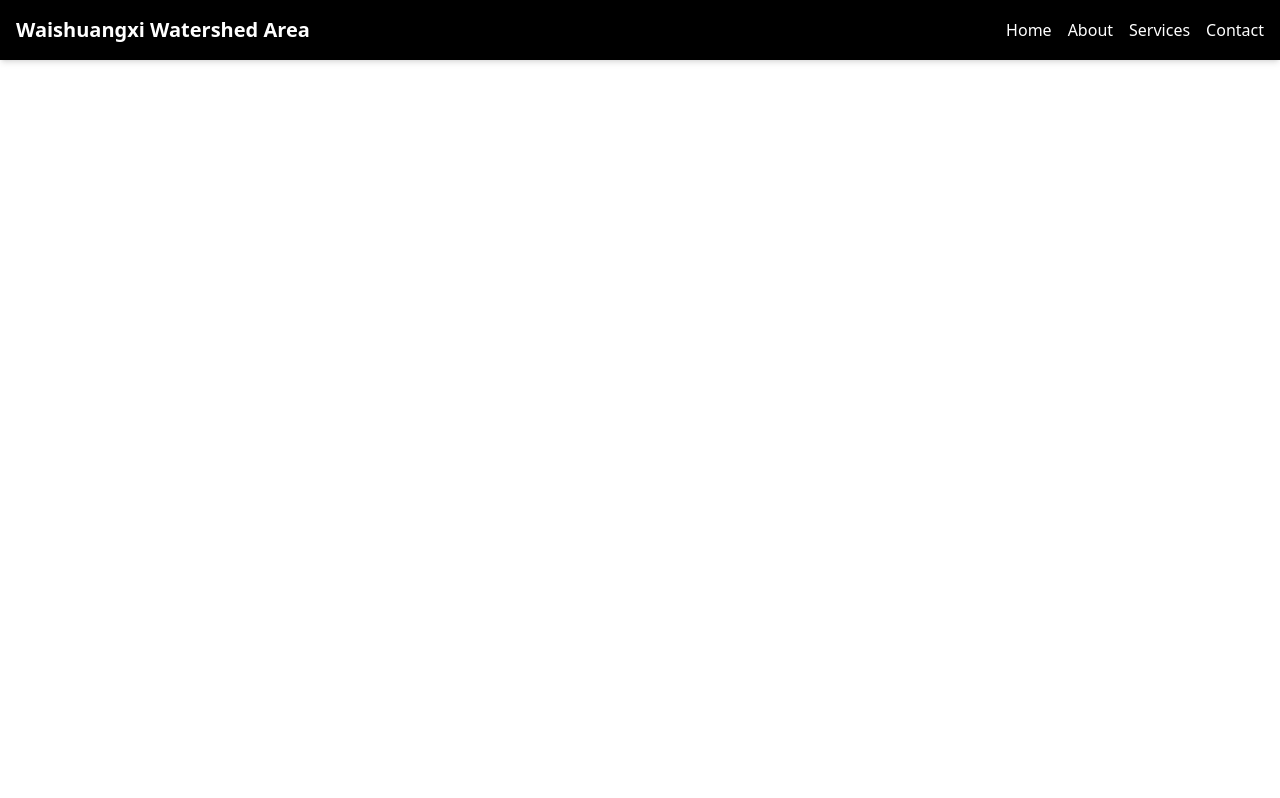
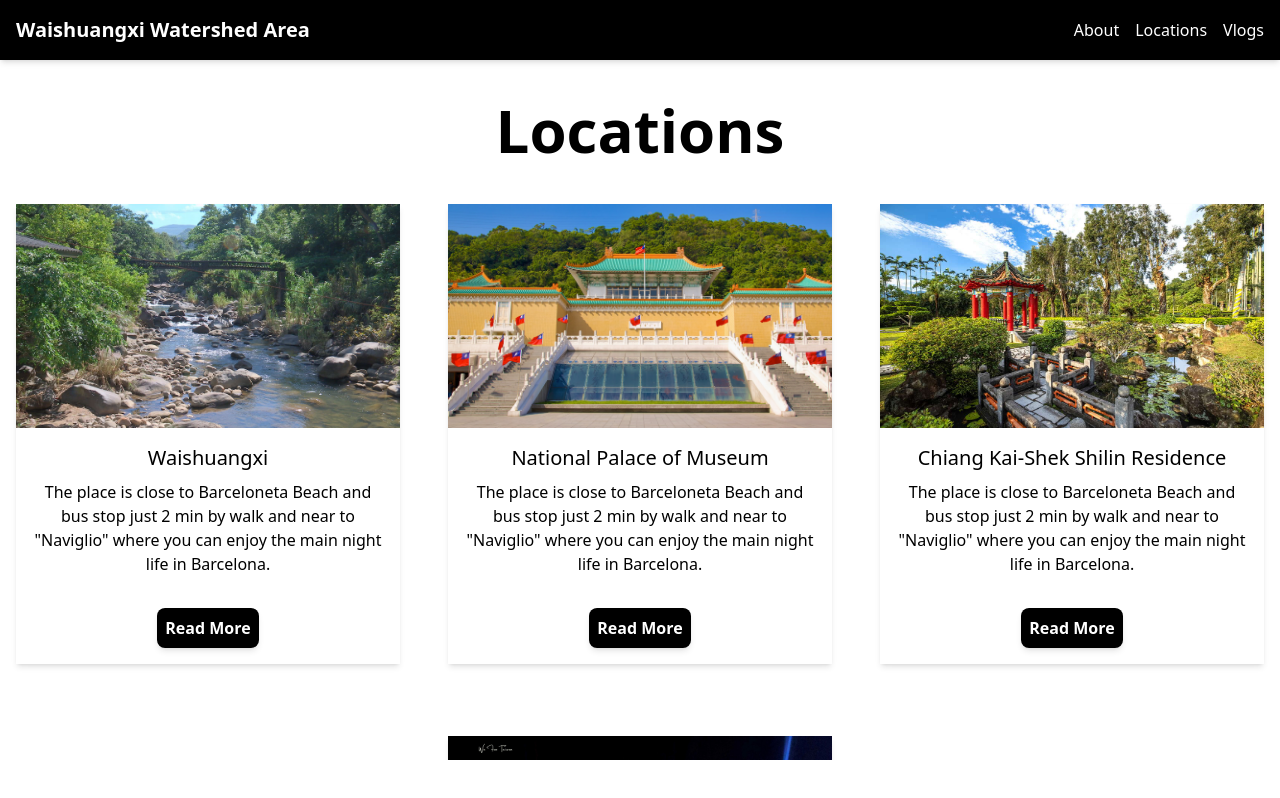
Before and after one commit to COLINNGUYEN5/soochow, a React (Vite) app: page /location in a window 1280 px wide. Built offline with nearby package versions, Linux system fonts and the light colour scheme.

Commit message:
Worked on location page and a lot of other minor stuff

```diff
--- a/src/App.tsx
+++ b/src/App.tsx
@@ -1,19 +1,31 @@
 import { Routes, Route } from "react-router-dom";
 import Home from "./pages/Home";
 import About from "./pages/About";
+import Location from "./pages/Location";
 import Navbar from "./components/NavBar.tsx";
+import Waishuangxi from "./pages/Sites/Waishuangxi.tsx";
+import National from "./pages/Sites/National.tsx";
+import Chiang from "./pages/Sites/Chiang.tsx";
+import Vlogs from "./pages/Vlogs.tsx";
+import Shilin from "./pages/Sites/Shilin.tsx";
 
 function App() {
-
     return (
-    <>
+        <div className="overflow-hidden flex flex-col h-screen">
             <Navbar />
                 <Routes>
                     <Route path="/" element={<Home />} />
                     <Route path="/about" element={<About />} />
+                    <Route path="/location" element={<Location />} />
+                    <Route path="/vlogs" element={<Vlogs />} />
+                    <Route path="/sites/waishuangxi" element={<Waishuangxi />} />
+                    <Route path="/sites/national" element={<National />} />
+                    <Route path="/sites/chiang" element={<Chiang />} />
+                    <Route path="/sites/shilin" element={<Shilin />} />
                 </Routes>
-    </>
-  )
+        </div>
+    );
 }
 
+
 export default App
--- a/src/components/Carousel.tsx
+++ b/src/components/Carousel.tsx
@@ -4,6 +4,7 @@ import "swiper/css/navigation";
 import "swiper/css/pagination";
 import { Navigation, Pagination, Autoplay } from "swiper/modules";
 import { Typography } from "@material-tailwind/react";
+import {Link} from "react-router-dom";
 
 export function CarouselWithContent() {
     return (
@@ -13,26 +14,29 @@ export function CarouselWithContent() {
             pagination={{ clickable: true }}
             autoplay={{ delay: 3000 }}
             loop={true}
-            className="w-full h-[500px]"
+            className="w-full h-full"
         >
             {/* Slide 1 */}
             <SwiperSlide>
+                <Link to={"/sites/waishuangxi"}>
                     <div className="relative h-full w-full">
                         <img
                             src="/waishuangxi.jpg"
                             alt="image 1"
                             className="h-full w-full object-cover"
                         />
-                    <div className="absolute inset-0 grid h-full w-full place-items-center bg-black/75">
+                        <div className="absolute inset-0 grid place-items-center bg-black/75">
                             <Typography variant="h1" color="white" className="text-3xl md:text-4xl lg:text-5xl">
                                 Waishuangxi
                             </Typography>
                         </div>
                     </div>
+                </Link>
             </SwiperSlide>
 
             {/* Slide 2 */}
             <SwiperSlide>
+                <Link to={"sites/national"}>
                     <div className="relative h-full w-full">
                         <img
                             src="/national.jpg"
@@ -45,10 +49,12 @@ export function CarouselWithContent() {
                             </Typography>
                         </div>
                     </div>
+                </Link>
             </SwiperSlide>
 
             {/* Slide 3 */}
             <SwiperSlide>
+                <Link to={"sites/chiang"}>
                     <div className="relative h-full w-full">
                         <img
                             src="/chiang.jpg"
@@ -61,7 +67,27 @@ export function CarouselWithContent() {
                             </Typography>
                         </div>
                     </div>
+                </Link>
             </SwiperSlide>
+
+            {/* Slide 4 */}
+            <SwiperSlide>
+                <Link to={"sites/shilin"}>
+                    <div className="relative h-full w-full">
+                        <img
+                            src="/shilin.jpg"
+                            alt="image 4"
+                            className="h-full w-full object-cover"
+                        />
+                        <div className="absolute inset-0 grid h-full w-full place-items-center bg-black/75">
+                            <Typography variant="h1" color="white" className="text-3xl md:text-4xl lg:text-5xl">
+                                Shilin Night Markets
+                            </Typography>
+                        </div>
+                    </div>
+                </Link>
+            </SwiperSlide>
+
         </Swiper>
     );
 }
--- /dev/null
+++ b/src/components/LocationCards.tsx
@@ -0,0 +1,121 @@
+import {
+    Card,
+    CardHeader,
+    CardBody,
+    CardFooter,
+    Typography,
+    Button,
+} from "@material-tailwind/react";
+import {Link} from "react-router-dom";
+
+export function CardDefault() {
+    return (
+        <div className="overflow-auto flex flex-col text-center my-10">
+            <label className="text-6xl font-bold">Locations</label>
+            <div className="flex flex-wrap justify-center gap-12 my-5">
+            <Card className="mt-6 w-96">
+                <CardHeader color="blue-gray" className="relative h-56">
+                    <img
+                        src="/waishuangxi.jpg"
+                        alt="card-image"
+                        className="w-full h-full object-cover"
+                    />
+                </CardHeader>
+                <CardBody className="p-4">
+                    <Typography variant="h5" color="blue-gray" className="mb-2">
+                        Waishuangxi
+                    </Typography>
+                    <Typography>
+                        The place is close to Barceloneta Beach and bus stop just 2 min by
+                        walk and near to &quot;Naviglio&quot; where you can enjoy the main
+                        night life in Barcelona.
+                    </Typography>
+                </CardBody>
+                <CardFooter className="p-4">
+                    <Link to={"/sites/waishuangxi"}>
+                        <Button className="bg-black p-2 rounded-lg">Read More</Button>
+                    </Link>
+                </CardFooter>
+            </Card>
+
+            <Card className="mt-6 w-96">
+                <CardHeader color="blue-gray" className="relative h-56">
+                    <img
+                        src="/national.jpg"
+                        alt="card-image"
+                        className="w-full h-full object-cover"
+                    />
+                </CardHeader>
+                <CardBody className="p-4">
+                    <Typography variant="h5" color="blue-gray" className="mb-2">
+                        National Palace of Museum
+                    </Typography>
+                    <Typography>
+                        The place is close to Barceloneta Beach and bus stop just 2 min by
+                        walk and near to &quot;Naviglio&quot; where you can enjoy the main
+                        night life in Barcelona.
+                    </Typography>
+                </CardBody>
+                <CardFooter className="p-4">
+                    <Link to={"/sites/national"}>
+                        <Button className="bg-black p-2 rounded-lg">Read More</Button>
+                    </Link>
+                </CardFooter>
+            </Card>
+
+            <Card className="mt-6 w-96">
+                <CardHeader color="blue-gray" className="relative h-56">
+                    <img
+                        src="/chiang.jpg"
+                        alt="card-image"
+                        className={"w-full h-full object-cover"}
+                    />
+                </CardHeader>
+                <CardBody className="p-4">
+                    <Typography variant="h5" color="blue-gray" className="mb-2">
+                        Chiang Kai-Shek Shilin Residence
+                    </Typography>
+                    <Typography>
+                        The place is close to Barceloneta Beach and bus stop just 2 min by
+                        walk and near to &quot;Naviglio&quot; where you can enjoy the main
+                        night life in Barcelona.
+                    </Typography>
+                </CardBody>
+                <CardFooter className="p-4">
+                    <Link to={"/sites/chiang"}>
+                        <Button className="bg-black p-2 rounded-lg">Read More</Button>
+                    </Link>
+                </CardFooter>
+            </Card>
+
+                <Card className="mt-6 w-96">
+                    <CardHeader color="blue-gray" className="relative h-56">
+                        <img
+                            src="/shilin.jpg"
+                            alt="card-image"
+                            className={"w-full h-full object-cover"}
+                        />
+                    </CardHeader>
+                    <CardBody className="p-4">
+                        <Typography variant="h5" color="blue-gray" className="mb-2">
+                            Shilin Night Markets
+                        </Typography>
+                        <Typography>
+                            The place is close to Barceloneta Beach and bus stop just 2 min by
+                            walk and near to &quot;Naviglio&quot; where you can enjoy the main
+                            night life in Barcelona.
+                        </Typography>
+                    </CardBody>
+                    <CardFooter className="p-4">
+                        <Link to={"/sites/shilin"}>
+                            <Button className="bg-black p-2 rounded-lg">Read More</Button>
+                        </Link>
+                    </CardFooter>
+                </Card>
+
+
+
+            </div>
+        </div>
+    );
+}
--- a/src/components/NavBar.tsx
+++ b/src/components/NavBar.tsx
@@ -13,24 +13,19 @@ const Navbar: React.FC = () => {
                 {/* Desktop Menu */}
                 <ul className="hidden md:flex gap-4">
                     <li>
-                        <Link to="/" className="hover:text-gray-300">
-                            Home
-                        </Link>
-                    </li>
-                    <li>
                         <Link to="/about" className="hover:text-gray-300">
                             About
                         </Link>
                     </li>
                     <li>
-                        <a href="#services" className="hover:text-gray-300">
-                            Services
-                        </a>
+                        <Link to="/location" className="hover:text-gray-300">
+                            Locations
+                        </Link>
                     </li>
                     <li>
-                        <a href="#contact" className="hover:text-gray-300">
-                            Contact
-                        </a>
+                        <Link to="/vlogs" className="hover:text-gray-300">
+                            Vlogs
+                        </Link>
                     </li>
                 </ul>
                 {/* Mobile Menu Button */}
@@ -57,26 +52,21 @@ const Navbar: React.FC = () => {
             </div>
             {/* Mobile Menu */}
             {isMenuOpen && (
-                <ul className="md:hidden flex flex-col gap-2 mt-2 bg-blue-700 p-4 rounded shadow-md">
-                    <li>
-                        <Link to="/" className="block hover:text-gray-300">
-                            Home
-                        </Link>
-                    </li>
+                <ul className="md:hidden flex flex-col gap-2 mt-2 bg-black p-4 rounded shadow-md">
                     <li>
                         <Link to="/about" className="block hover:text-gray-300">
                             About
                         </Link>
                     </li>
                     <li>
-                        <a href="#services" className="block hover:text-gray-300">
-                            Services
-                        </a>
+                        <Link to="/location" className="block hover:text-gray-300">
+                            Location
+                        </Link>
                     </li>
                     <li>
-                        <a href="#contact" className="block hover:text-gray-300">
-                            Contact
-                        </a>
+                        <Link to="/vlogs" className="hover:text-gray-300">
+                            Vlogs
+                        </Link>
                     </li>
                 </ul>
             )}
--- a/src/pages/About.tsx
+++ b/src/pages/About.tsx
@@ -4,7 +4,7 @@ import {SponsorCard} from "../components/SponsorCard.tsx";
 
 export default function About() {
     return (
-        <div className="flex flex-col text-center my-10 gap-y-10">
+        <div className="flex flex-col text-center my-10 gap-y-10 overflow-auto">
 
             <label className="text-6xl font-bold">Meet the Team!</label>
             <TeamCard/>
@@ -21,7 +21,7 @@ export default function About() {
 
             <label className="text-6xl font-bold">Advisors</label>
             <AdvisorCard/>
-            <div className="flex justify-center container mx-auto pt-10 px-10 pb-10 border-b-1 border-gray-200">
+            <div className="flex justify-center container mx-auto px-10 pb-10 border-b-1 border-gray-200">
                 <p className="text-xl text-gray-800">
                     The team would like to extend our deepest gratitude to our advisors, Dr. Grant Burrier, Dr. Philip Hultquist, and Dr. Wen-Hua Du,
                     for their guidance and expertise which has been invaluable to the success of this project. Their feedback and insights
@@ -31,7 +31,7 @@ export default function About() {
 
             <label className="text-6xl font-bold">Sponsors</label>
             <SponsorCard/>
-            <div className="flex justify-center container mx-auto pt-10 px-10 pb-10">
+            <div className="flex justify-center container mx-auto px-10 pb-10">
                 <p className="text-xl text-gray-800">
                     This project would not have been possible without the help of our sponsors, Dr. Mi Chienkuo, Dr. Fu-sheng Shih, and Jill Hsiung.
                     We are very grateful for their initiative of starting this project, and fostering the collaboration between WPI and Soochow University.
--- /dev/null
+++ b/src/pages/Location.tsx
@@ -0,0 +1,7 @@
+import {CardDefault} from "../components/LocationCards.tsx";
+
+export default function Location() {
+    return (
+        <CardDefault />
+    );
+}
--- /dev/null
+++ b/src/pages/Sites/Chiang.tsx
@@ -0,0 +1,5 @@
+export default function Chiang() {
+    return (
+        <h1 className="pt-20 bg-green-500">Test</h1>
+    )
+}
--- /dev/null
+++ b/src/pages/Sites/National.tsx
@@ -0,0 +1,5 @@
+export default function National() {
+    return (
+        <h1 className="pt-20 bg-blue-500">Test</h1>
+    )
+}
--- /dev/null
+++ b/src/pages/Sites/Shilin.tsx
@@ -0,0 +1,5 @@
+export default function Shilin() {
+    return (
+        <h1 className="pt-20 bg-orange-500">Test</h1>
+    )
+}
--- /dev/null
+++ b/src/pages/Sites/Waishuangxi.tsx
@@ -0,0 +1,5 @@
+export default function Waishuangxi() {
+    return (
+        <h1 className="pt-20 bg-red-500">Test</h1>
+    )
+}
--- /dev/null
+++ b/src/pages/Vlogs.tsx
@@ -0,0 +1,5 @@
+export default function Vlogs() {
+    return (
+        <h1 className="pt-20 bg-yellow-500">Test</h1>
+    )
+}
```
Also changed, not shown: public/shilin.jpg (added). Lines whose indentation alone changed are shown as unchanged.
